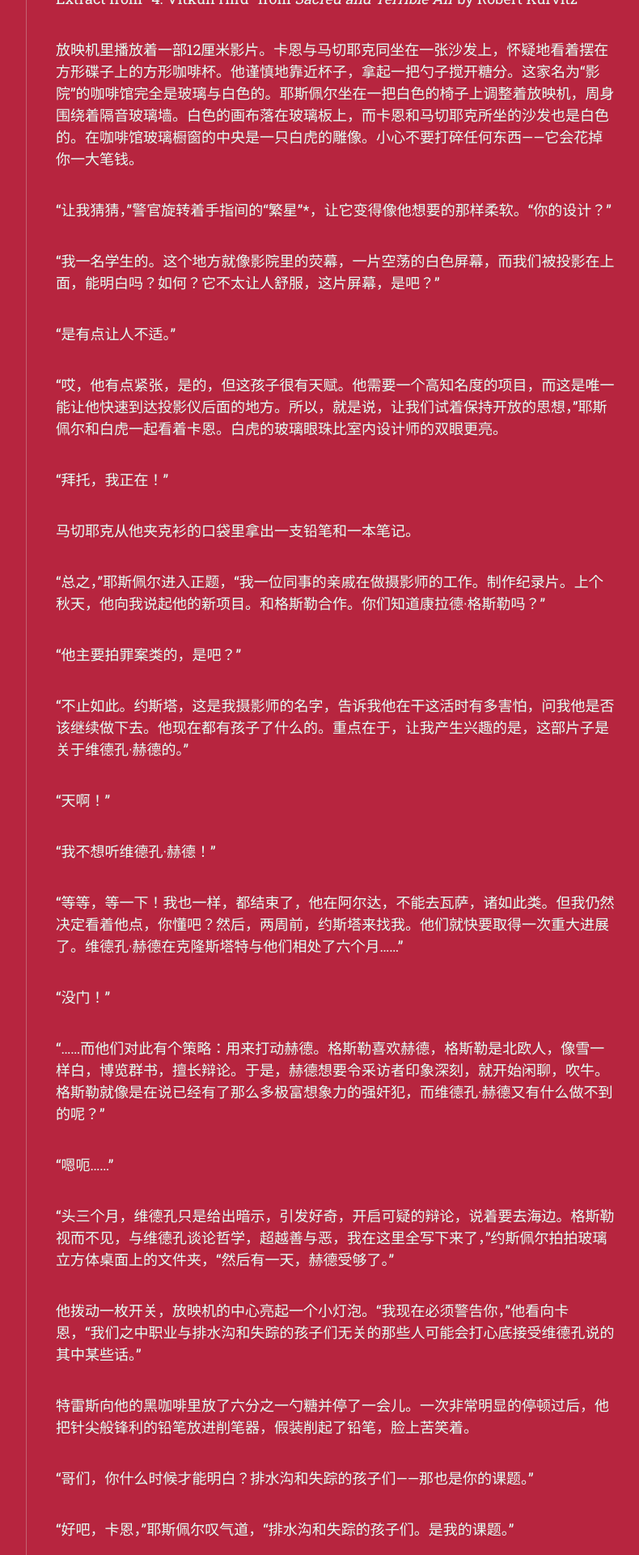
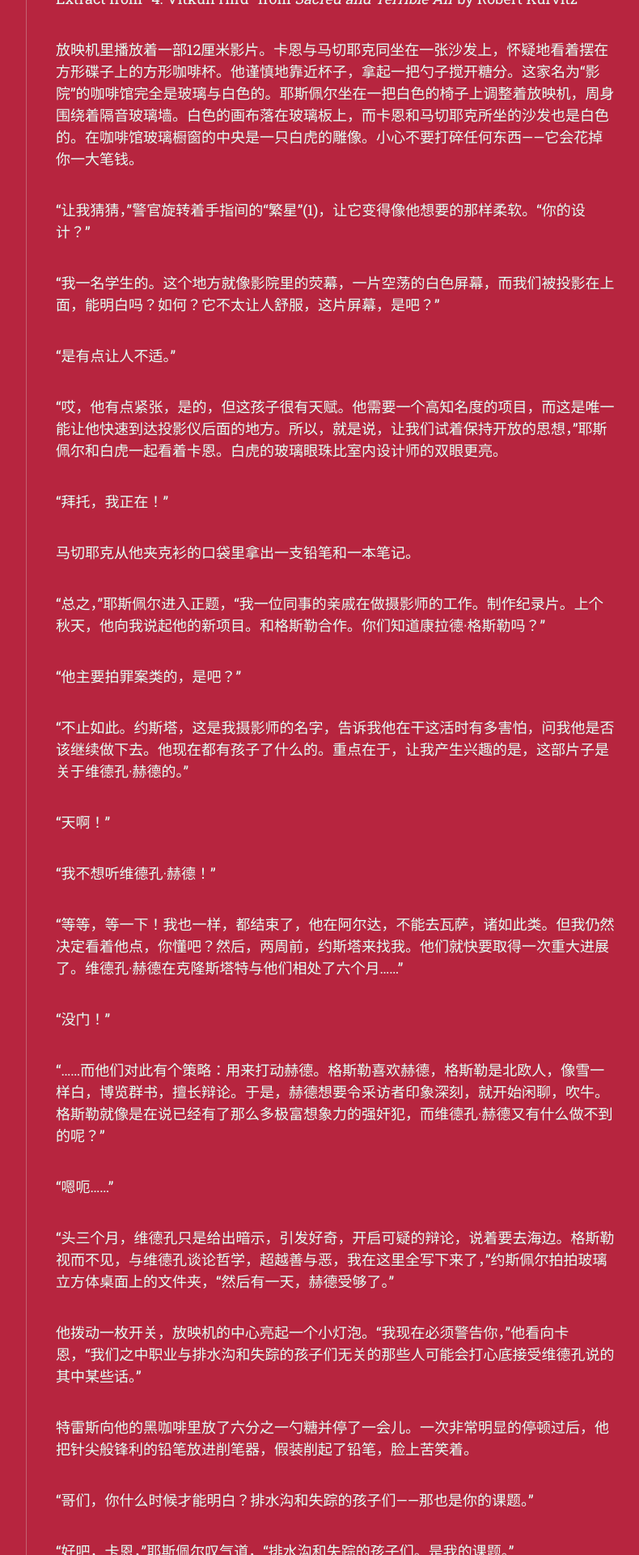
Before and after one commit to scatterdclouds/scatterdclouds.github.io, a Jekyll site: the page built from _posts/2023-08-24-vitkunhird.md, in a window 1280 px wide. Shown: the part 386-2306 px from the top of the page at 81% size, without its empty margins (357-1147 px from the left). Built offline with Jekyll 4.4.1, drawn with Linux system fonts in a browser that asks for light colours; nearby versions of some CDN libraries; some web fonts are replaced; comment, search, counter and statistics services are not loaded.

Commit message:
Update 2023-08-24-vitkunhird.md

```diff
--- a/_posts/2023-08-24-vitkunhird.md
+++ b/_posts/2023-08-24-vitkunhird.md
@@ -11,7 +11,7 @@ Extract from "4. Vitkun Hird" from *Sacred and Terrible Air* by Robert Kurvitz
 
 放映机里播放着一部12厘米影片。卡恩与马切耶克同坐在一张沙发上，怀疑地看着摆在方形碟子上的方形咖啡杯。他谨慎地靠近杯子，拿起一把勺子搅开糖分。这家名为“影院”的咖啡馆完全是玻璃与白色的。耶斯佩尔坐在一把白色的椅子上调整着放映机，周身围绕着隔音玻璃墙。白色的画布落在玻璃板上，而卡恩和马切耶克所坐的沙发也是白色的。在咖啡馆玻璃橱窗的中央是一只白虎的雕像。小心不要打碎任何东西——它会花掉你一大笔钱。
 
-“让我猜猜，”警官旋转着手指间的“繁星”*，让它变得像他想要的那样柔软。“你的设计？”
+“让我猜猜，”警官旋转着手指间的“繁星”(1)，让它变得像他想要的那样柔软。“你的设计？”
 
 “我一名学生的。这个地方就像影院里的荧幕，一片空荡的白色屏幕，而我们被投影在上面，能明白吗？如何？它不太让人舒服，这片屏幕，是吧？”
 
@@ -115,4 +115,4 @@ Extract from "4. Vitkun Hird" from *Sacred and Terrible Air* by Robert Kurvitz
 
 “你不知道，康拉德，我操她操得多狠。你无法想象……”当耶斯佩尔匆忙关闭投影机时，赫德还在述说着。
 
-* “繁星”牌香烟
+(1) “繁星”牌香烟
```
